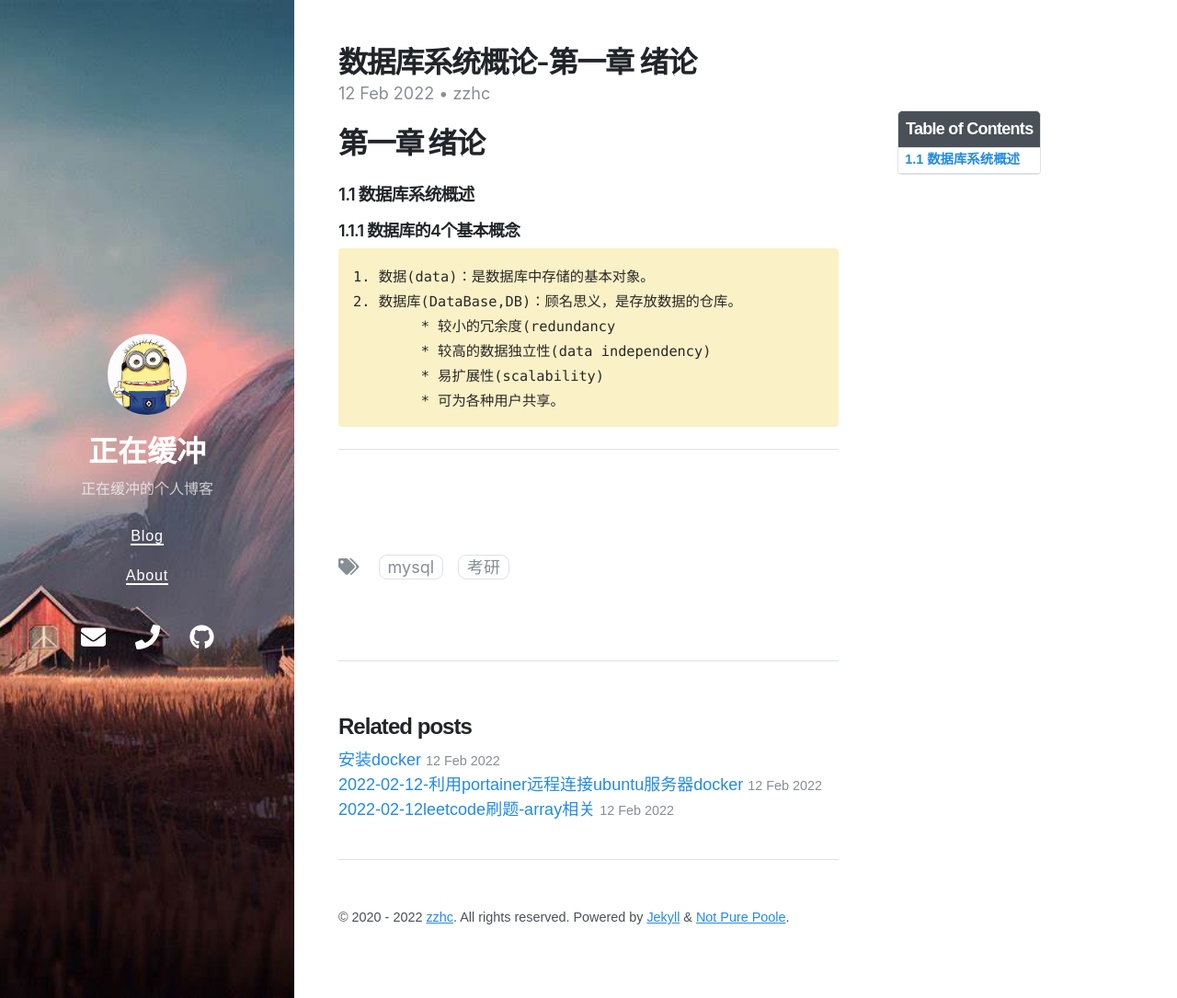
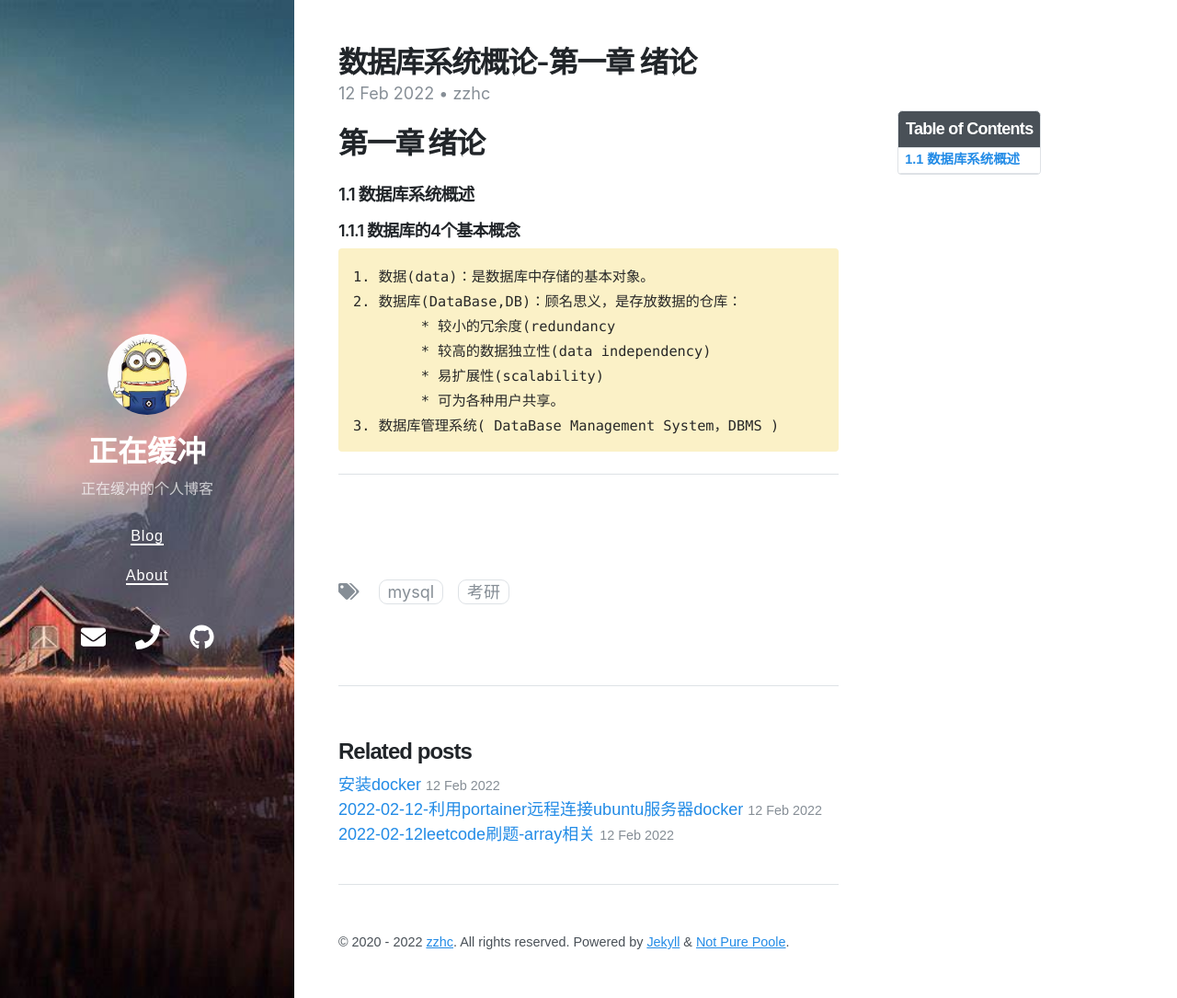
Before and after one commit to Zzhc3321/personal-blog.github.io, a Jekyll site: the page built from _posts/2022-02-12-数据库系统概论-绪论.md, in a window 1280 px wide and 1085 px high. Shown: the whole window at 92% size. Built offline with Jekyll 4.4.1, drawn with Linux system fonts in a browser that asks for light colours; nearby versions of some CDN libraries.

Commit message:
修改文件: _posts/2022-02-12-数据库系统概论-绪论.md

```diff
--- a/_posts/2022-02-12-数据库系统概论-绪论.md
+++ b/_posts/2022-02-12-数据库系统概论-绪论.md
@@ -15,11 +15,12 @@ author: zzhc
 
 #### 1.1.1 数据库的4个基本概念
 	1. 数据(data)：是数据库中存储的基本对象。
-	2. 数据库(DataBase,DB)：顾名思义，是存放数据的仓库。
+	2. 数据库(DataBase,DB)：顾名思义，是存放数据的仓库：
 		* 较小的冗余度(redundancy
 		* 较高的数据独立性(data independency)
 		* 易扩展性(scalability)
 		* 可为各种用户共享。
+	3. 数据库管理系统( DataBase Management System，DBMS )
 
 
 
```
